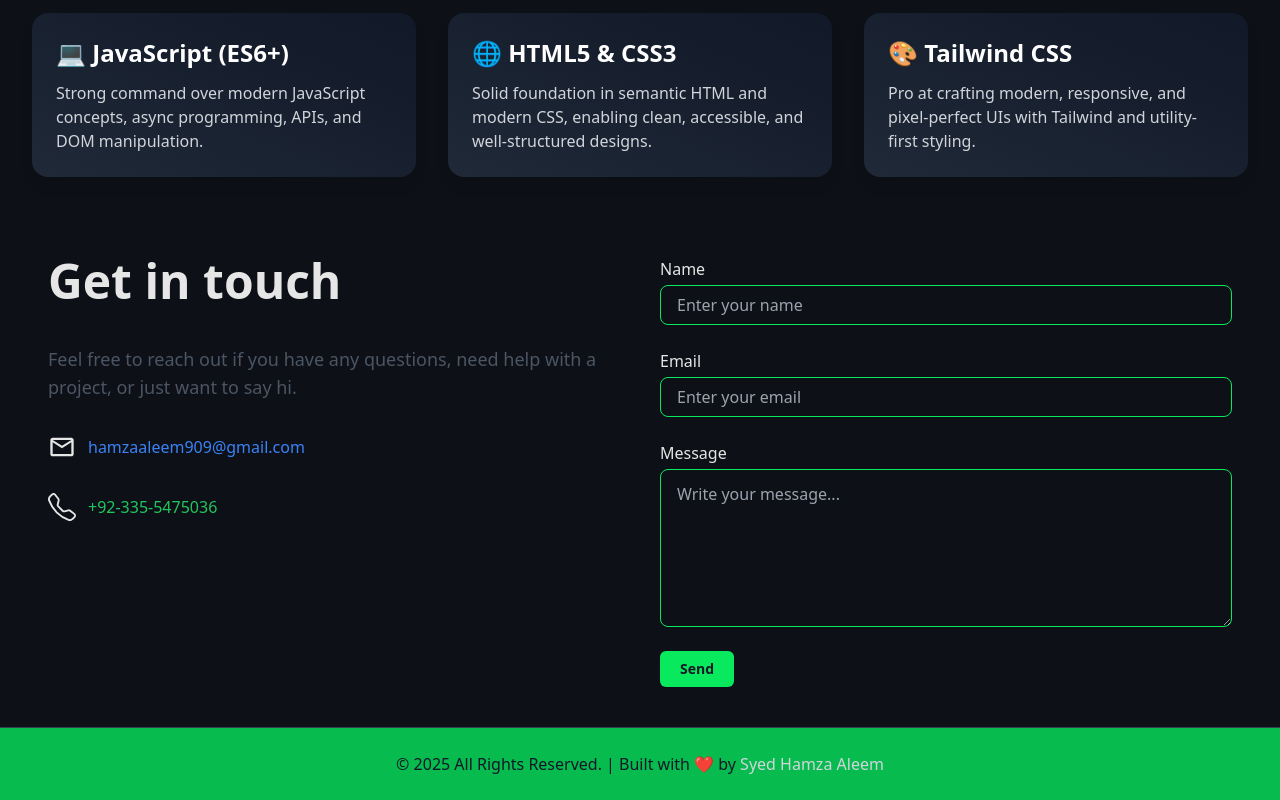
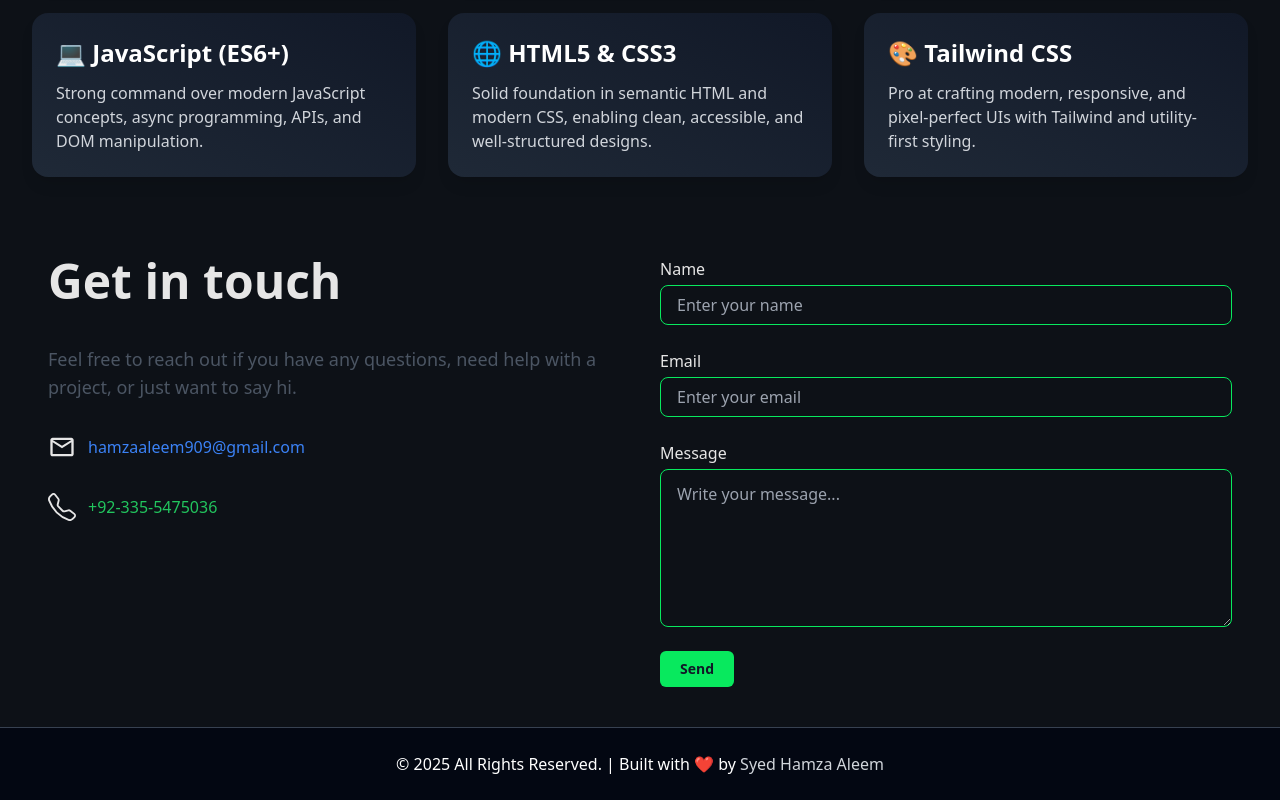
Before and after one commit to Hamzaaleem230/Portfolio, a Next.js app: page / in a window 1280 px wide. Shown: the part 3069-3869 px from the top of the page. Built offline with nearby package versions, Linux system fonts and the light colour scheme.

Commit message:
Footer.tsx

```diff
--- a/src/components/Footer.tsx
+++ b/src/components/Footer.tsx
@@ -2,7 +2,7 @@ import React from "react";
 
 const Footer = () => {
   return (
-    <footer className="py-6 text-center border-t border-gray-700 bg-accent/80 dark:bg-gray-900 text-gray-900 dark:text-gray-300 text-sm sm:text-base font-medium">
+    <footer className="py-6 text-center border-t border-gray-700 dark:bg-gray-900 dark:text-gray-300 text-sm sm:text-base font-medium">
       <p>
         © 2025 All Rights Reserved. | Built with ❤️ by{" "}
         <span className="text-[#d1d5db]">Syed Hamza Aleem</span>
```
